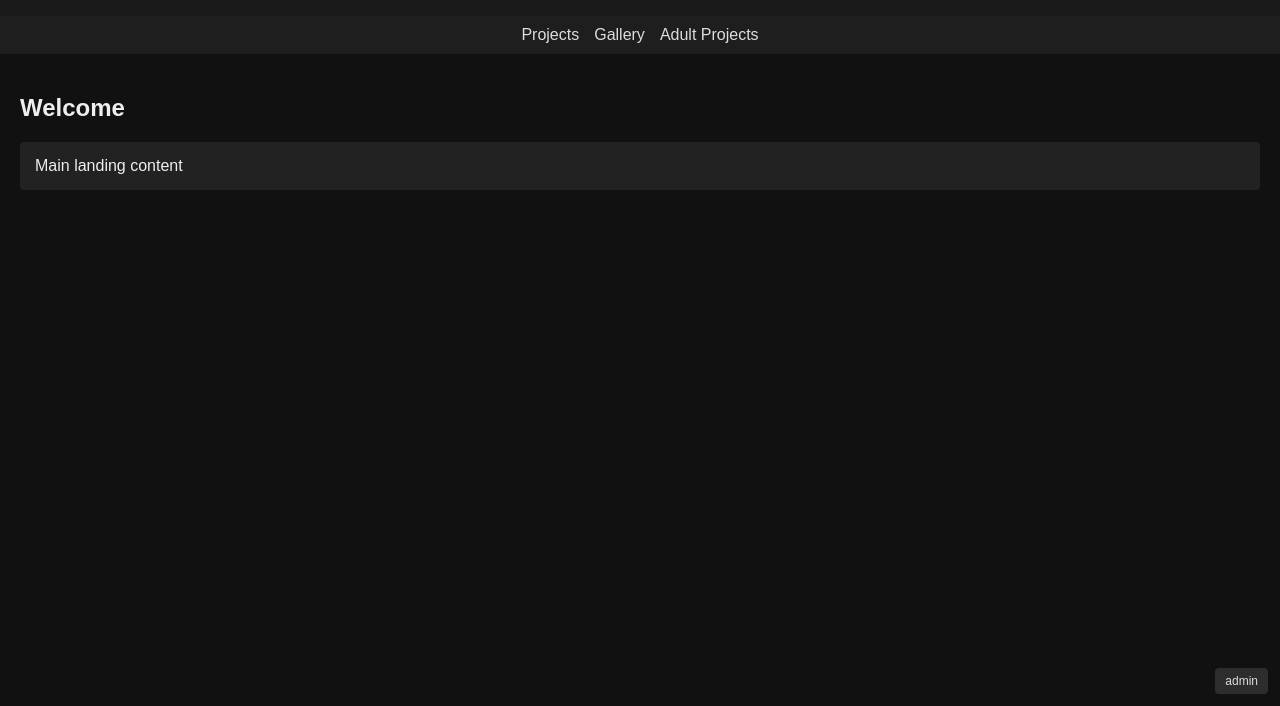
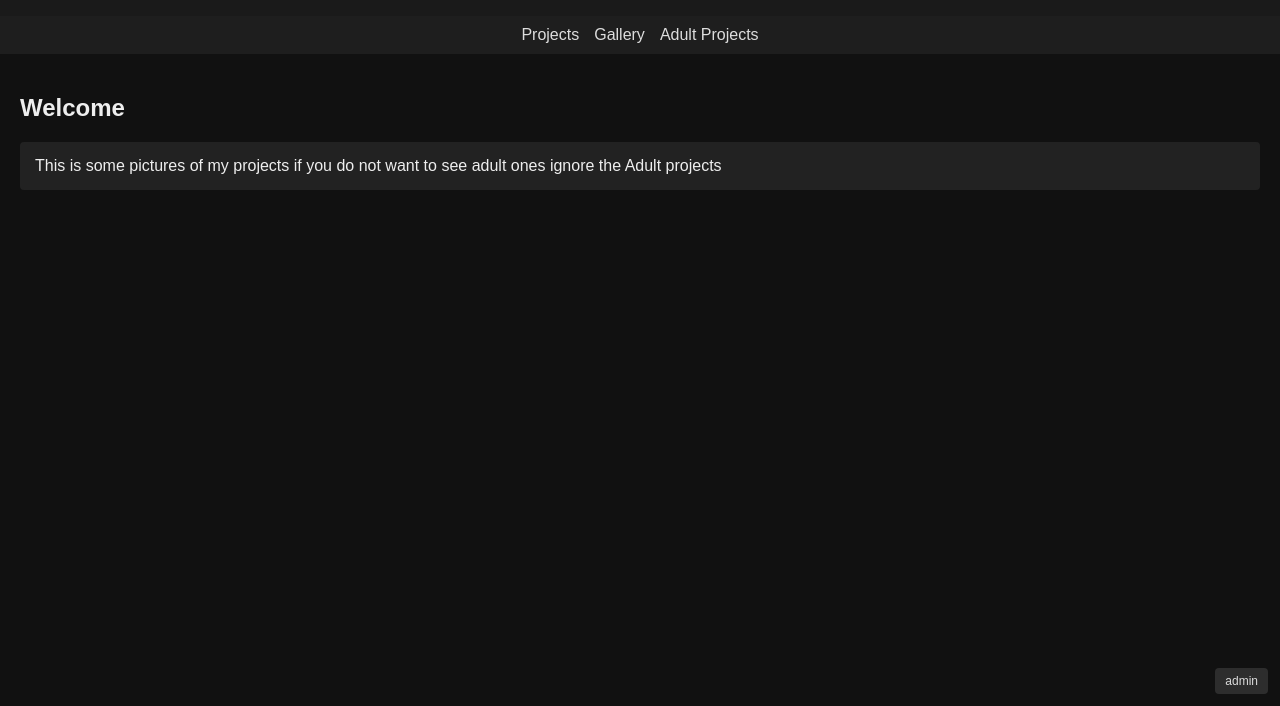
Before and after one commit to rcrept-spec/My-Gallary, a plain HTML site: page index.html in a window 1280 px wide. Shown: the part 94-800 px from the top of the page. Drawn offline with Linux system fonts and the light colour scheme.

Commit message:
admin updates

```diff
--- a/index.html
+++ b/index.html
@@ -84,7 +84,7 @@
   <h2>Welcome</h2>
 
   <div class="card">
-    Main landing content
+    This is some pictures of my projects if you do not want to see adult ones ignore the Adult projects
   </div>
 </div>
 
```
